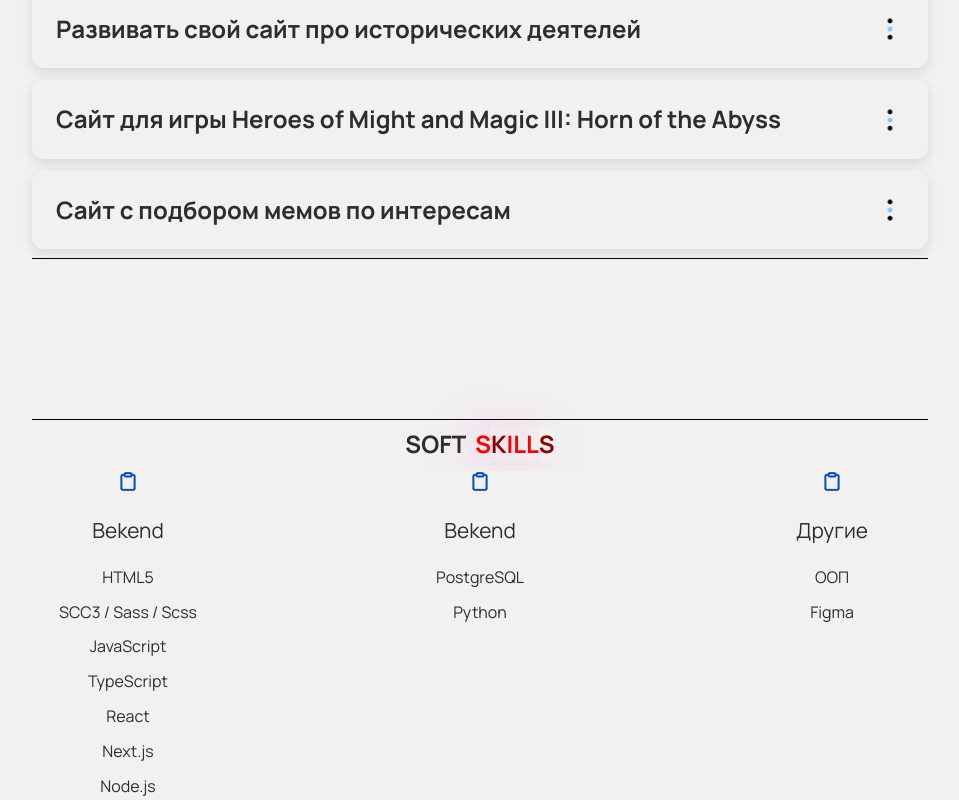
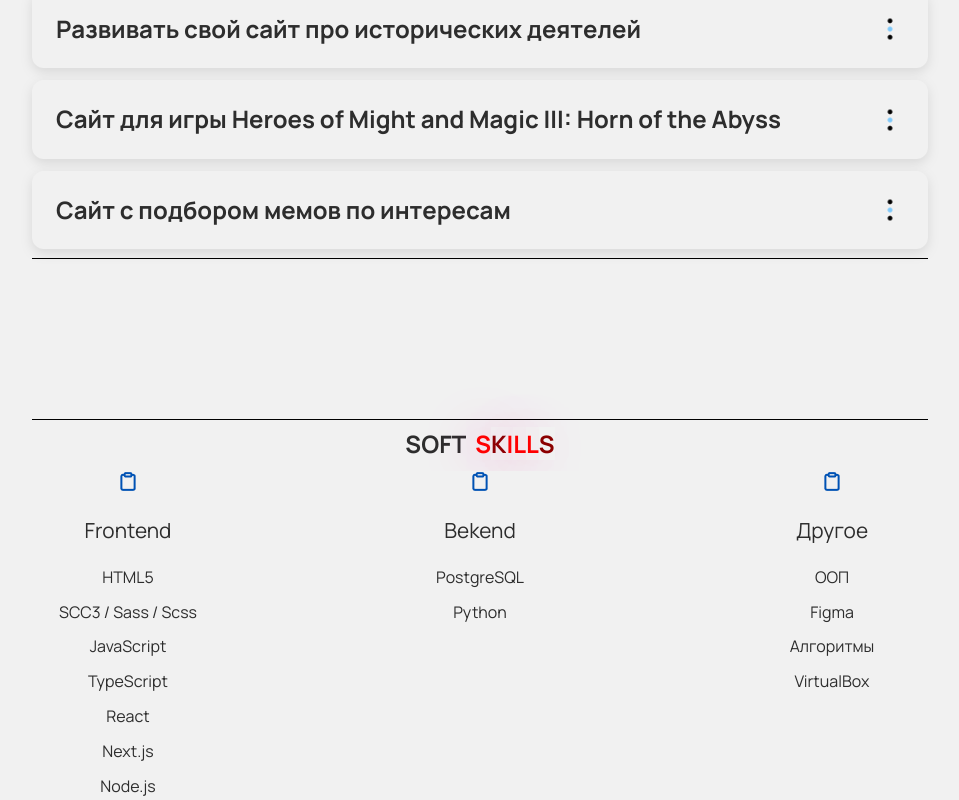
Before and after one commit to FrowningCat/Business-card-website, a React (Vite) app: page / in a window 1280 px wide. Shown: the part 1620-2420 px from the top of the page, without its empty margins (160-1119 px from the left). Built offline with nearby package versions, Linux system fonts and the light colour scheme; no server answers.

Commit message:
fix 'softSkills' blok

```diff
--- a/src/components/LandingPage/Main/Main.jsx
+++ b/src/components/LandingPage/Main/Main.jsx
@@ -213,7 +213,7 @@
                             <img src={clipboard} alt="clipboard" />
                         </div>
                         <div className="main__softSkills__listSkills__explanation__title">
-                            Bekend
+                            Frontend
                         </div>
                         <div className="main__softSkills__listSkills__explanation__text">
                             <p>HTML5</p>
@@ -242,11 +242,13 @@
                             <img src={clipboard} alt="clipboard" />
                         </div>
                         <div className="main__softSkills__listSkills__explanation__title">
-                            Другие
+                            Другое
                         </div>
                         <div className="main__softSkills__listSkills__explanation__text">
                             <p>ООП</p>
                             <p>Figma</p>
+                            <p>Алгоритмы</p>
+                            <p>VirtualBox</p>
                         </div>
                     </div>
                 </div>
```
